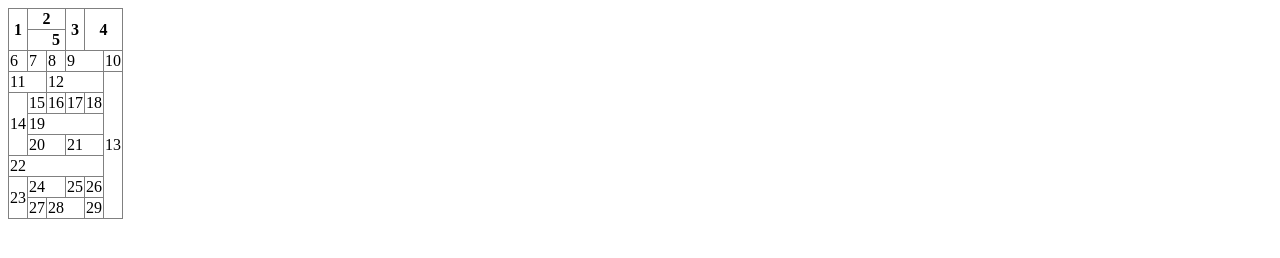
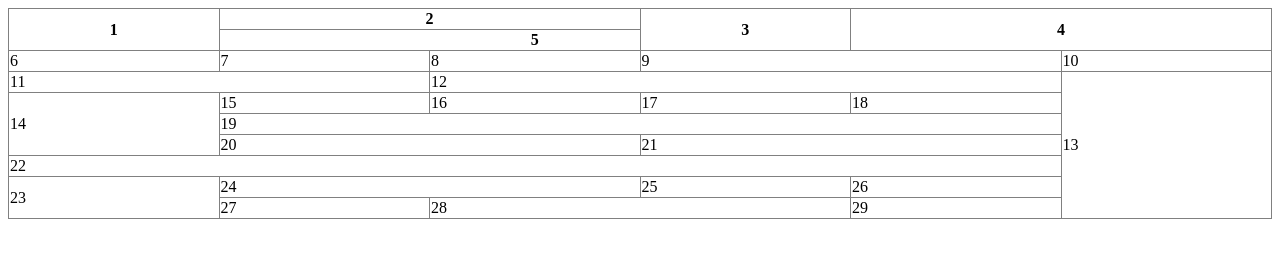
Before and after one commit to Mahlakalhor/Table, a plain HTML site: page Index.html in a window 1280 px wide. Drawn offline with Linux system fonts and the light colour scheme.

Commit message:
Update Index.html

```diff
--- a/Index.html
+++ b/Index.html
@@ -6,7 +6,7 @@
     <title>Table Webpage</title>
 </head>
 <body>
-  <table border="1" style="border-collapse: collapse; width: 100px;">
+  <table border="1" style="border-collapse: collapse; width: 100%;">
     <thead>
       <tr>
         <th rowspan="2">1</th>
```
